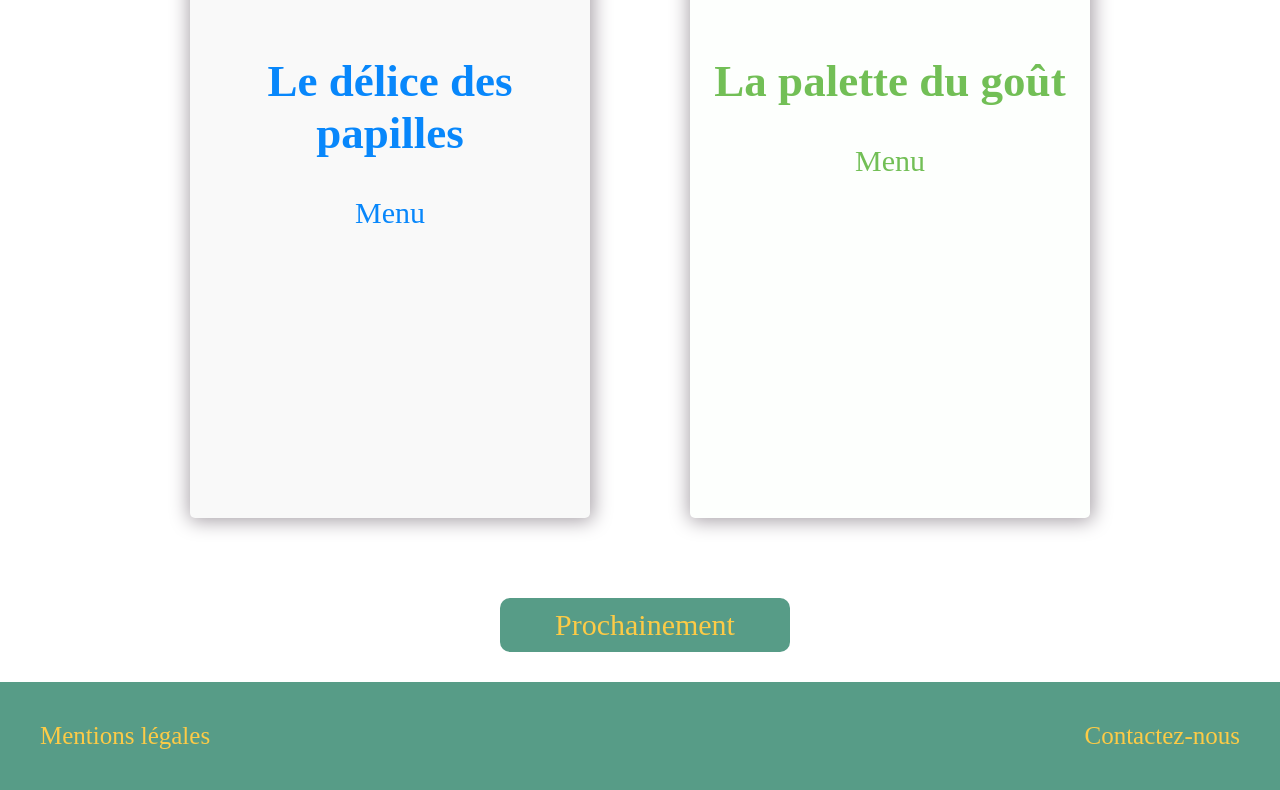
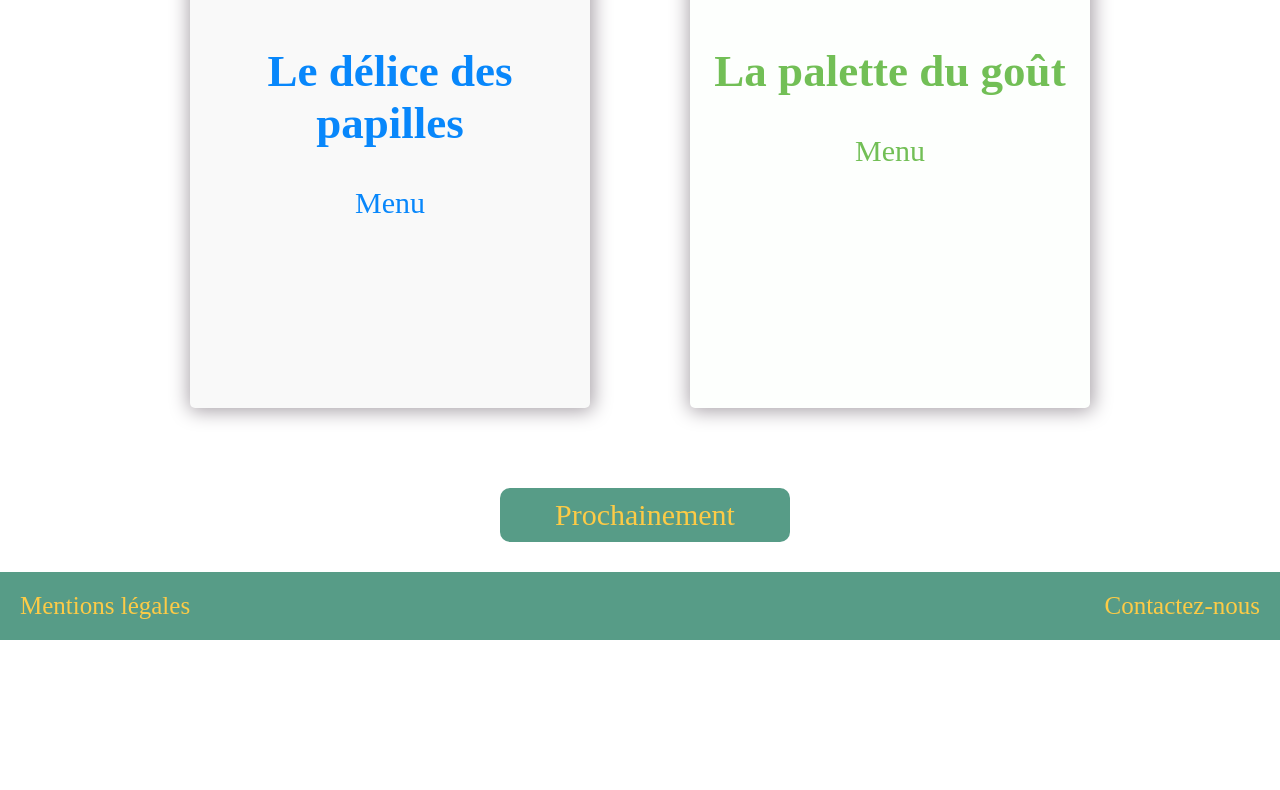
Before and after one commit to Cendres42/FirstProjectK42, a plain HTML site: page index.html in a window 1280 px wide. Shown: the part 1066-1856 px from the top of the page. After the commit the page ends 1706 px from the top, so only its background shows below. Drawn offline with nearby package versions, Linux system fonts and the light colour scheme; files that its build step writes are made by us from their sources.

```diff
--- a/StyleSCSS.scss
+++ b/StyleSCSS.scss
@@ -10,18 +10,21 @@
 $cd-couleur_txt_palette: #72bf56;
 
 @mixin cadres-menus {
-    height: 50rem;
+    height: 40rem;
     width: 40rem;
     margin: 5rem;
     box-shadow: 1px 1px 19px 2px #a69fa6;
     border-radius: 0.5rem;
-    padding-top: 10rem;
+    padding-top: 15rem;
 }
 html {
     font-size: 62.5%;
+    height:100%;
 }
 body{
     margin:0;
+    padding:0;
+    min-height:100%;
 }
 .menus {
     display: flex;
@@ -85,7 +88,7 @@
     color: $cd-jaune;
     font-size: 2.5rem;
     justify-content: space-between;
-    padding:2rem;
+    padding:1rem;
     text-decoration:none;
     }
 #prochainement {
@@ -113,6 +116,6 @@
  {
     background-color: $cd-vert;
     color: $cd-jaune;
-    padding: 3rem;
+    padding: 2.5rem;
 
 }
```
